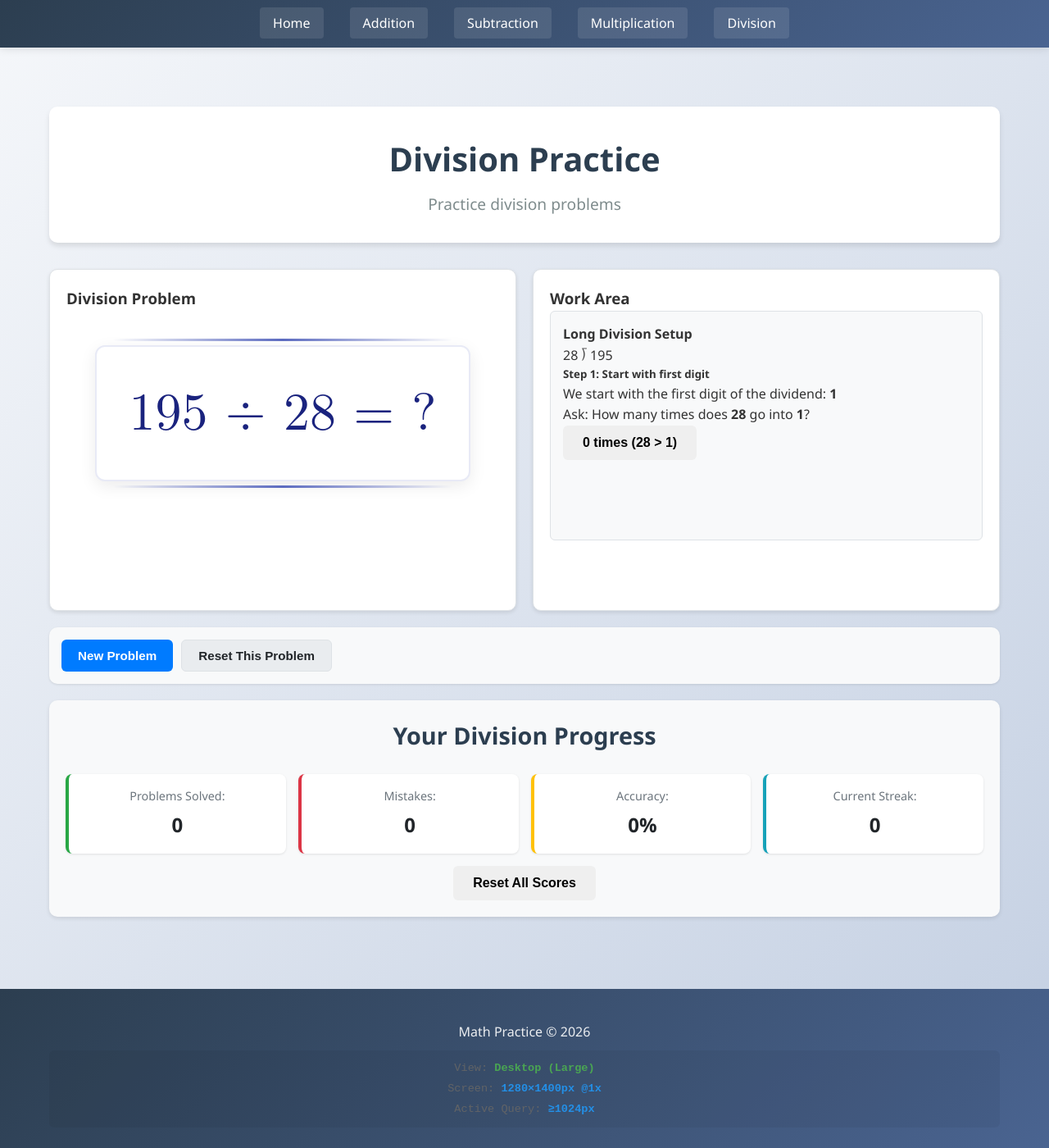
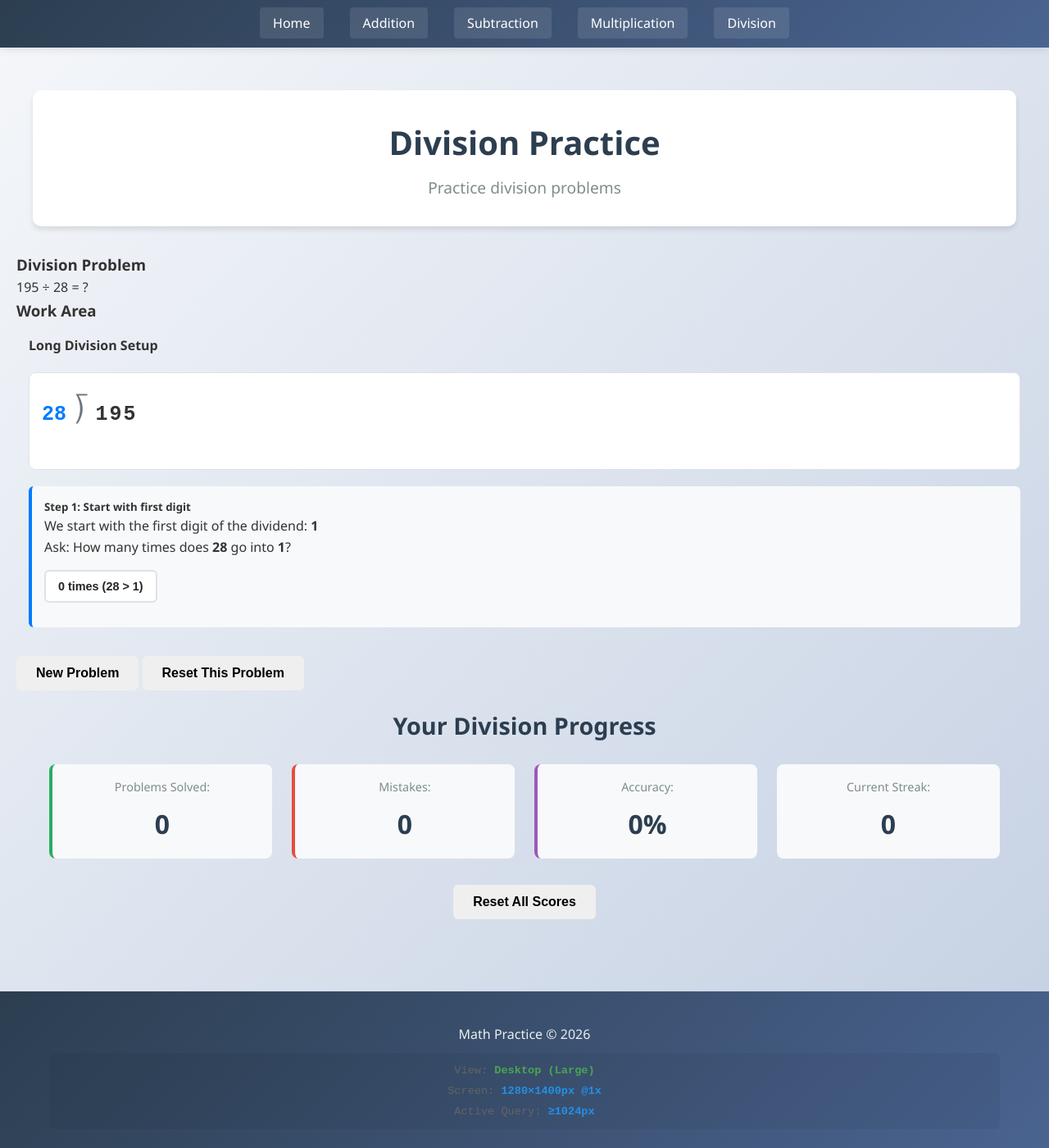
Before and after one commit to ZBZFirst/Math, a Jekyll site: the page built from division.md, in a window 1280 px wide and 1400 px high. Shown: the whole window at 82% size. Built offline with Jekyll 4.4.1, drawn with Linux system fonts in a browser that asks for light colours.

Commit message:
Update division.css

```diff
--- a/assets/css/division.css
+++ b/assets/css/division.css
@@ -1,303 +1,214 @@
-/* Division Specific Styles */
-
-.division-container {
-    max-width: 1200px;
-    margin: 0 auto;
-    padding: 20px;
+/* Long Division Specific Styles */
+.long-division-setup,
+.long-division-step,
+.final-answer {
+    padding: 15px;
 }
 
-/* Dual container layout */
-.dual-container {
-    display: grid;
-    grid-template-columns: 1fr 1fr;
-    gap: 20px;
+.division-layout {
+    font-family: 'Courier New', monospace;
+    font-size: 1.2em;
     margin: 20px 0;
-}
-
-@media (max-width: 768px) {
-    .dual-container {
-        grid-template-columns: 1fr;
-    }
-}
-
-/* Main problem container */
-.main-problem-container {
-    background-color: white;
-    border-radius: 10px;
-    padding: 20px;
-    box-shadow: 0 2px 5px rgba(0,0,0,0.1);
+    padding: 15px;
+    background: white;
+    border-radius: 8px;
     border: 1px solid #dee2e6;
 }
 
-.main-problem {
-    min-height: 300px;
+.division-top {
+    margin-bottom: 5px;
+    padding-left: 60px;
 }
 
-/* Equation display styling */
-.equation-display {
+.division-main {
     display: flex;
     align-items: center;
-    justify-content: center;
-    height: 100%;
-    min-height: 250px;
+    gap: 10px;
+    margin-bottom: 20px;
 }
 
-.large-equation {
-    font-family: "Latin Modern Math", "STIX Two Math", "Cambria Math", "Asana Math", "TeX Gyre Termes Math", serif;
-    font-size: 4em;
-    text-align: center;
-    color: #1a237e;
-    padding: 30px 40px;
-    background: white;
-    border-radius: 12px;
-    box-shadow: 0 6px 20px rgba(0, 0, 0, 0.08);
-    border: 2px solid #e8eaf6;
-    display: inline-block;
+.divisor {
+    font-weight: bold;
+    color: #007bff;
+    font-size: 1.3em;
 }
 
-/* Style the division symbol to look more like LaTeX */
-.large-equation {
-    position: relative;
+.division-symbol {
+    font-size: 2em;
+    color: #6c757d;
 }
 
-/* Add subtle mathematical styling */
-.large-equation::before {
-    content: "";
-    position: absolute;
-    top: -10px;
-    left: 20px;
-    right: 20px;
-    height: 3px;
-    background: linear-gradient(90deg, transparent, #5c6bc0, transparent);
-    border-radius: 3px;
+.dividend {
+    font-weight: bold;
+    font-size: 1.3em;
+    letter-spacing: 2px;
 }
 
-.large-equation::after {
-    content: "";
-    position: absolute;
-    bottom: -10px;
-    left: 20px;
-    right: 20px;
-    height: 3px;
-    background: linear-gradient(90deg, transparent, #5c6bc0, transparent);
-    border-radius: 3px;
+.division-work {
+    margin-left: 60px;
 }
 
-/* Work container (right side) */
-.work-container {
-    background-color: white;
-    border-radius: 10px;
-    padding: 20px;
-    box-shadow: 0 2px 5px rgba(0,0,0,0.1);
-    border: 1px solid #dee2e6;
+.work-step {
+    margin: 10px 0;
 }
 
-.Work-Container {
-    min-height: 280px;
-    padding: 15px;
-    background-color: #f8f9fa;
-    border-radius: 6px;
-    border: 1px solid #dee2e6;
-    margin-bottom: 15px;
+.product {
+    color: #28a745;
+    font-weight: bold;
+    padding: 2px 10px;
 }
 
-/* Feedback area */
-.work-feedback {
-    margin-top: 15px;
-    padding: 12px;
-    border-radius: 6px;
-    min-height: 50px;
-    font-size: 0.95em;
+.subtract-line {
+    display: block;
+    width: 60px;
+    height: 2px;
+    background: #dc3545;
+    margin: 5px 0;
 }
 
-.feedback-correct {
-    background: #d4edda;
-    border: 2px solid #28a745;
-    color: #155724;
+.current-subtraction {
+    margin-top: 10px;
 }
 
-.feedback-incorrect {
-    background: #f8d7da;
-    border: 2px solid #dc3545;
-    color: #721c24;
+.subtract-number {
+    color: #dc3545;
+    font-weight: bold;
 }
 
-/* Controls */
-.division-controls {
-    display: flex;
-    justify-content: space-between;
-    align-items: center;
+.bring-down-indicator {
+    color: #17a2b8;
+    font-weight: bold;
+    margin-top: 10px;
+    padding-left: 60px;
+}
+
+/* Step instructions */
+.current-step,
+.step-instruction {
     margin: 20px 0;
     padding: 15px;
-    background-color: #f8f9fa;
-    border-radius: 10px;
-    box-shadow: 0 1px 3px rgba(0,0,0,0.1);
+    background: #f8f9fa;
+    border-radius: 6px;
+    border-left: 4px solid #007bff;
 }
 
-.control-buttons {
+.step-options {
     display: flex;
+    flex-wrap: wrap;
     gap: 10px;
-    flex-wrap: wrap;
-}
-
-.primary-btn, .secondary-btn {
-    padding: 10px 20px;
-    border: none;
-    border-radius: 6px;
-    cursor: pointer;
-    font-size: 0.95em;
-    font-weight: 600;
-    transition: all 0.2s;
-}
-
-.primary-btn {
-    background: #007bff;
-    color: white;
-}
-
-.primary-btn:hover {
-    background: #0056b3;
-}
-
-.secondary-btn {
-    background: #e9ecef;
-    color: #212529;
-    border: 1px solid #dee2e6;
-}
-
-.secondary-btn:hover {
-    background: #dee2e6;
-}
-
-/* Enhanced Score Container */
-.enhanced-score-container {
-    background-color: #f8f9fa;
-    border-radius: 10px;
-    padding: 20px;
-    margin-top: 20px;
-    box-shadow: 0 2px 5px rgba(0,0,0,0.1);
-}
-
-.score-stats {
-    display: grid;
-    grid-template-columns: repeat(auto-fit, minmax(150px, 1fr));
-    gap: 15px;
     margin: 15px 0;
 }
 
-.stat {
-    background-color: white;
-    padding: 15px;
-    border-radius: 8px;
-    text-align: center;
-    box-shadow: 0 1px 3px rgba(0,0,0,0.1);
-}
-
-.stat.correct {
-    border-left: 4px solid #28a745;
-}
-
-.stat.incorrect {
-    border-left: 4px solid #dc3545;
-}
-
-.stat.accuracy {
-    border-left: 4px solid #ffc107;
-}
-
-.stat.streak {
-    border-left: 4px solid #17a2b8;
-}
-
-.stat-label {
-    display: block;
+.step-btn {
+    padding: 10px 15px;
+    border: 2px solid #dee2e6;
+    border-radius: 6px;
+    background: white;
+    cursor: pointer;
     font-size: 0.9em;
-    color: #6c757d;
-    margin-bottom: 5px;
-}
-
-.stat-value {
-    display: block;
-    font-size: 1.5em;
-    font-weight: bold;
+    transition: all 0.2s;
     color: #212529;
 }
 
-/* Responsive adjustments */
-@media (max-width: 768px) {
-    .division-container {
-        padding: 15px;
+.step-btn:hover {
+    border-color: #007bff;
+    background: #f0f7ff;
 }
 
-    .dual-container {
-        gap: 15px;
+.step-btn.primary-btn {
+    background: #007bff;
+    color: white;
+    border-color: #007bff;
 }
 
-    .main-problem-container,
-    .work-container {
-        padding: 15px;
+.step-btn.primary-btn:hover {
+    background: #0056b3;
+    border-color: #0056b3;
 }
 
-    .large-equation {
-        font-size: 2.8em;
-        padding: 20px 25px;
+/* Input areas */
+.multiplication-input,
+.subtraction-input {
+    display: flex;
+    gap: 10px;
+    margin: 15px 0;
+    align-items: center;
 }
 
-    .division-controls {
-        flex-direction: column;
-        gap: 15px;
-        align-items: stretch;
+.multiplication-input input,
+.subtraction-input input {
+    padding: 8px 12px;
+    border: 2px solid #dee2e6;
+    border-radius: 6px;
+    font-size: 1em;
+    width: 100px;
+    text-align: center;
 }
 
-    .control-buttons {
-        justify-content: center;
+.multiplication-input input:focus,
+.subtraction-input input:focus {
+    border-color: #007bff;
+    outline: none;
+    box-shadow: 0 0 0 3px rgba(0,123,255,0.25);
 }
 
-    .score-stats {
-        grid-template-columns: repeat(2, 1fr);
-    }
+/* Final answer */
+.final-answer .division-layout.final {
+    background: #e8f5e9;
+    border-color: #28a745;
 }
 
-@media (max-width: 480px) {
-    .division-container {
-        padding: 10px;
+.answer-summary {
+    margin-top: 20px;
 }
 
-    .dual-container {
-        gap: 10px;
+.answer-box,
+.correct-answer-box {
+    padding: 15px;
+    margin: 10px 0;
+    border-radius: 6px;
 }
 
-    .large-equation {
-        font-size: 2.2em;
-        padding: 15px 20px;
+.answer-box {
+    background: #e3f2fd;
+    border: 2px solid #007bff;
 }
 
-    .Work-Container {
-        min-height: 250px;
-        padding: 12px;
+.correct-answer-box {
+    background: #e8f5e9;
+    border: 2px solid #28a745;
 }
 
-    .control-buttons {
-        flex-direction: column;
-        width: 100%;
+.final-equation {
+    font-size: 1.5em;
+    font-weight: bold;
+    margin: 10px 0;
 }
 
-    .primary-btn, .secondary-btn {
-        width: 100%;
+.quotient-final {
+    color: #007bff;
 }
 
-    .score-stats {
-        grid-template-columns: 1fr;
-    }
+.remainder-final {
+    color: #dc3545;
 }
 
-/* Animation for feedback */
-@keyframes shake {
-    0%, 100% { transform: translateX(0); }
-    10%, 30%, 50%, 70%, 90% { transform: translateX(-3px); }
-    20%, 40%, 60%, 80% { transform: translateX(3px); }
+.correct-message {
+    color: #155724;
+    background: #d4edda;
+    padding: 10px;
+    border-radius: 6px;
+    border: 1px solid #c3e6cb;
 }
 
-.shake {
-    animation: shake 0.5s ease-in-out;
+.incorrect-message {
+    color: #721c24;
+    background: #f8d7da;
+    padding: 10px;
+    border-radius: 6px;
+    border: 1px solid #f5c6cb;
 }
+
+.comparison {
+    margin: 15px 0;
+}
```
Lines whose indentation alone changed are shown as unchanged.
